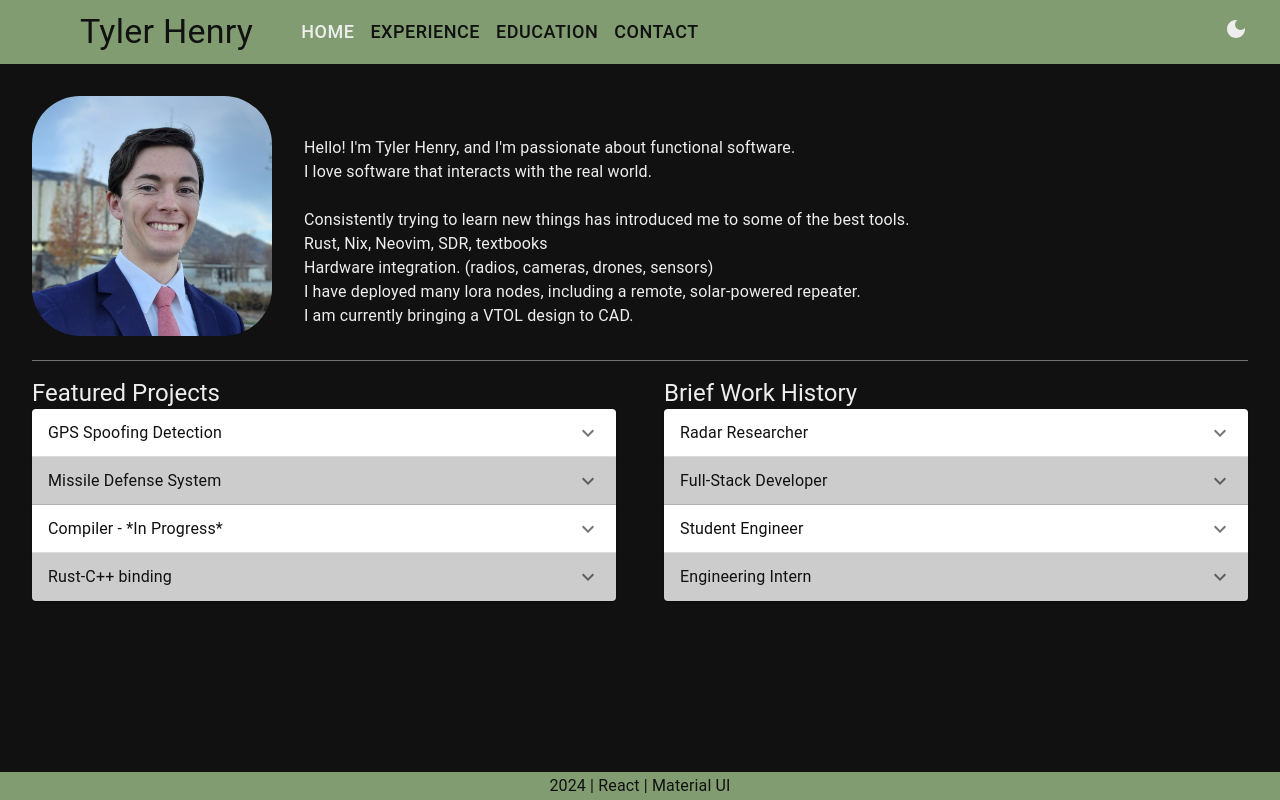
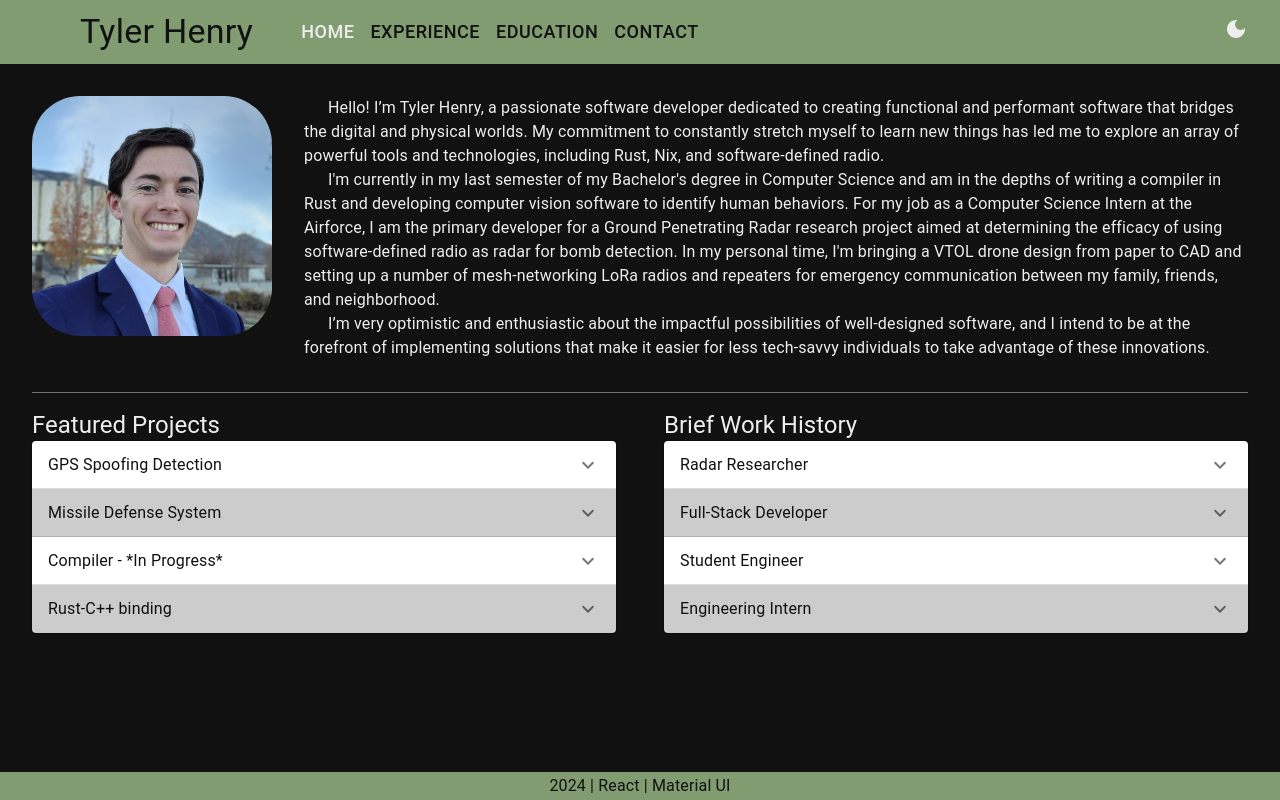
Before and after one commit to tylrhnry/tylrhnry.github.io, a React (Create React App) app: page /home in a window 1280 px wide. Built offline with nearby package versions, Linux system fonts and the light colour scheme.

Commit message:
Fixed Intro message and spacing

```diff
--- a/src/pages/Home.tsx
+++ b/src/pages/Home.tsx
@@ -35,7 +35,8 @@ const Home: FC<any> = (): ReactElement => {
         display: "flex",
         flexDirection: { xs: "column", md: "row"},
         // margin: "0.5rem",
-        alignItems: "center",
+        // alignItems: "center",
+        alignItems: "start",
       }}>
 
         <Container disableGutters sx={{ flex: 1, margin: {xs: "0.5rem", md: "0"}, }}>
@@ -46,22 +47,29 @@ const Home: FC<any> = (): ReactElement => {
           display: "flex",
           flexDirection: "column",
           paddingLeft: {xs: "0", md: "0.5rem"},
+          padding: {xs: "1.5rem"},
+          alignItems: {xs: "center", md: "start"},
         }}>
           <Typography variant="h3" sx={{
             display: {md: "none"},
             textAlign: "center",
           }}>Home</Typography>
           <Typography sx={{
-            paddingTop: {xs: "1rem", md: "2rem"},
+            paddingTop: {xs: "1rem", md: "0rem"},
+            textIndent: "1.5rem",
           }}>
-            Hello! I'm Tyler Henry, and I'm passionate about functional software.<br/>
-            I love software that interacts with the real world.<br/>
-            <br/>
-            Consistently trying to learn new things has introduced me to some of the best tools.<br/>
-            Rust, Nix, Neovim, SDR, textbooks<br/>
-            Hardware integration. (radios, cameras, drones, sensors)<br/>
-            I have deployed many lora nodes, including a remote, solar-powered repeater.<br/>
-            I am currently bringing a VTOL design to CAD.<br/>
+            Hello! I’m Tyler Henry, a passionate software developer dedicated to creating functional and performant software that bridges the digital and physical worlds. My commitment to constantly stretch myself to learn new things has led me to explore an array of powerful tools and technologies, including Rust, Nix, and software-defined radio.<br/>
+          </Typography>
+          <Typography sx={{
+            textIndent: "1.5rem",
+          }}>
+            I'm currently in my last semester of my Bachelor's degree in Computer Science and am in the depths of writing a compiler in Rust and developing computer vision software to identify human behaviors. For my job as a Computer Science Intern at the Airforce, I am the primary developer for a Ground Penetrating Radar research project aimed at determining the efficacy of using software-defined radio as radar for bomb detection. In my personal time, I'm bringing a VTOL drone design from paper to CAD and setting up a number of mesh-networking LoRa radios and repeaters for emergency communication between my family, friends, and neighborhood.<br/>
+          </Typography>
+          <Typography sx={{
+            textIndent: "1.5rem",
+            paddingBottom: {sx: "1rem", md: "0.5rem"},
+          }}>
+            I’m very optimistic and enthusiastic about the impactful possibilities of well-designed software, and I intend to be at the forefront of implementing solutions that make it easier for less tech-savvy individuals to take advantage of these innovations.
           </Typography>
         </Container>
       </Container>
@@ -74,7 +82,7 @@ const Home: FC<any> = (): ReactElement => {
         display: "flex",
         flexDirection: { xs: "column", md: "row"},
         alignItems: {xs: "center", md: "start"},
-        paddingBottom: "0.5rem",
+        paddingBottom: "1.5rem",
       }}>
 
         <Container disableGutters sx={{ flex: 1, margin: {xs: "0.5rem", md: "0"}, }}>
```
